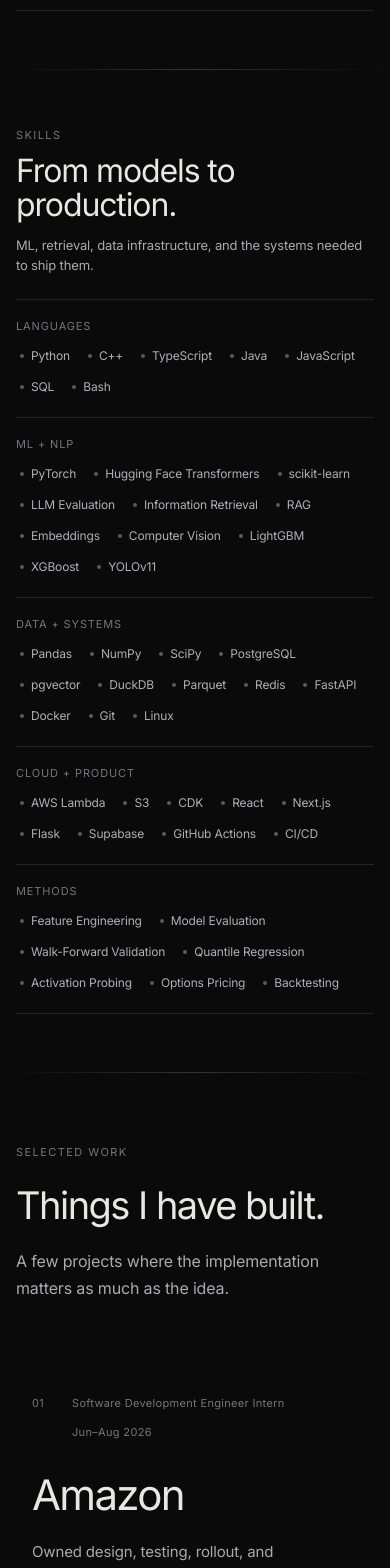
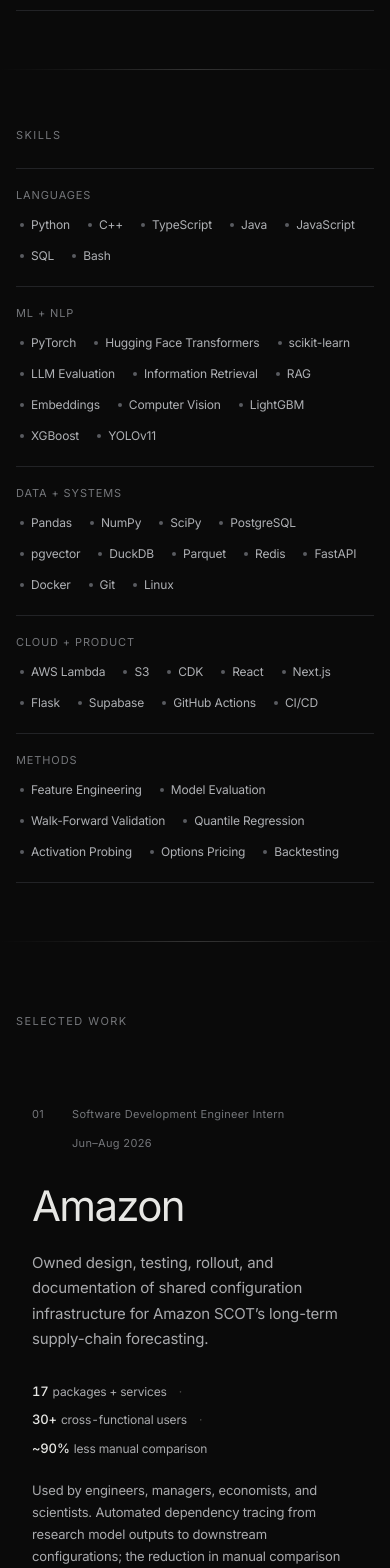
Before and after one commit to kenchengkc/personal-website, a Next.js app: page / in a window 390 px wide. Shown: the part 2040-3608 px from the top of the page. Built offline with nearby package versions, Linux system fonts and the light colour scheme.

Commit message:
Remove section filler and start brain assembly at 30 percent

```diff
--- a/app/globals.css
+++ b/app/globals.css
@@ -467,6 +467,7 @@
   margin: 0 0 24px;
   color: var(--ink-3);
   font-size: 11px;
+  font-weight: 400;
   letter-spacing: 0.13em;
   text-transform: uppercase;
 }
@@ -660,34 +661,6 @@
 }
 
 /* Skills */
-
-.skills-heading {
-  display: flex;
-  justify-content: space-between;
-  gap: 32px;
-  align-items: end;
-}
-
-.skills-heading .section-kicker {
-  margin-bottom: 10px;
-}
-
-.skills-heading h2 {
-  margin: 0;
-  font-size: clamp(32px, 3.6vw, 44px);
-  font-weight: 400;
-  line-height: 1.08;
-  letter-spacing: -0.035em;
-}
-
-.skills-heading > p {
-  max-width: 400px;
-  margin: 0;
-  color: var(--ink-2);
-  font-size: 13px;
-  line-height: 1.55;
-  text-align: right;
-}
 
 .skills-field {
   margin-top: 24px;
@@ -933,26 +906,6 @@
   to { background-position: 0 0; }
 }
 
-.section-intro {
-  margin-bottom: 62px;
-}
-
-.section-intro h2 {
-  margin: 0;
-  font-size: clamp(38px, 4vw, 50px);
-  font-weight: 400;
-  line-height: 1.08;
-  letter-spacing: -0.04em;
-}
-
-.section-intro > p:last-child {
-  max-width: 560px;
-  margin: 22px 0 0;
-  color: var(--ink-2);
-  font-size: 16px;
-  line-height: 1.65;
-}
-
 .project-list {
   width: 100%;
 }
@@ -1255,17 +1208,8 @@
   align-items: center;
 }
 
-.contact-section h2 {
-  margin: 0;
-  font-size: clamp(42px, 5vw, 62px);
-  font-weight: 400;
-  line-height: 1.05;
-  letter-spacing: -0.04em;
-}
-
 .contact-email {
   display: inline-block;
-  margin-top: 28px;
   color: var(--ink-2);
   font-size: clamp(16px, 1.7vw, 21px);
 }
@@ -1545,12 +1489,8 @@
     padding-bottom: 58px;
   }
 
-  .columbia-heading,
-  .skills-heading {
+  .columbia-heading {
     grid-template-columns: 1fr;
-  }
-
-  .columbia-heading {
     display: grid;
     align-items: start;
   }
@@ -1578,15 +1518,6 @@
     border-right: 0;
   }
 
-  .skills-heading {
-    display: grid;
-    gap: 12px;
-  }
-
-  .skills-heading > p {
-    text-align: left;
-  }
-
   .skill-row {
     grid-template-columns: 1fr;
     gap: 10px;
@@ -1595,10 +1526,6 @@
 
   .reading-column {
     width: 100%;
-  }
-
-  .section-intro {
-    margin-bottom: 42px;
   }
 
   .project-chapter {
--- a/components/hero/BinaryRainArtwork.tsx
+++ b/components/hero/BinaryRainArtwork.tsx
@@ -6,7 +6,7 @@
 import { createBrainRenderer } from "./brain-renderer";
 import { loadBrainAtlas } from "./load-brain-atlas";
 
-const ASSEMBLY_VISIBILITY_THRESHOLD = 0.35;
+const ASSEMBLY_VISIBILITY_THRESHOLD = 0.3;
 
 export function BinaryRainArtwork() {
   const ref = useRef<HTMLDivElement>(null);
--- a/components/sections/Contact.tsx
+++ b/components/sections/Contact.tsx
@@ -10,8 +10,7 @@
       data-scroll-label="CONTACT"
     >
       <div className="reading-column">
-        <p className="section-kicker" data-reveal>Contact</p>
-        <h2 data-reveal>Let&apos;s talk.</h2>
+        <h2 className="section-kicker" data-reveal>Contact</h2>
 
         <a className="contact-email" href={`mailto:${site.email}`} data-reveal>
           {site.email}<ArrowUpRight />
--- a/components/sections/Projects.tsx
+++ b/components/sections/Projects.tsx
@@ -12,12 +12,8 @@
         data-scroll-section
         data-scroll-label="WORK"
       >
-        <div className="reading-column section-intro" data-reveal>
-          <p className="section-kicker">Selected Work</p>
-          <h2>Things I have built.</h2>
-          <p>
-            A few projects where the implementation matters as much as the idea.
-          </p>
+        <div className="reading-column" data-reveal>
+          <h2 className="section-kicker">Selected Work</h2>
         </div>
 
         <div className="project-list">
--- a/components/sections/Skills.tsx
+++ b/components/sections/Skills.tsx
@@ -73,18 +73,7 @@
       data-scroll-label="SKILLS"
     >
       <div className="reading-column">
-        <div className="skills-heading" data-reveal>
-          <div>
-            <p className="section-kicker">Skills</p>
-            <h2>From models to production.</h2>
-          </div>
-          <p>
-            ML, retrieval, data infrastructure, and the systems needed to ship them.
-          </p>
-        </div>
-      </div>
-
-      <div className="reading-column">
+        <h2 className="section-kicker" data-reveal>Skills</h2>
         <div className="skills-field" data-reveal>
           {skillGroups.map((group, groupIndex) => (
             <div className="skill-row" key={group.label}>
```
Also changed, not shown: 1 other file (tests, documents, lock files or other folders).
